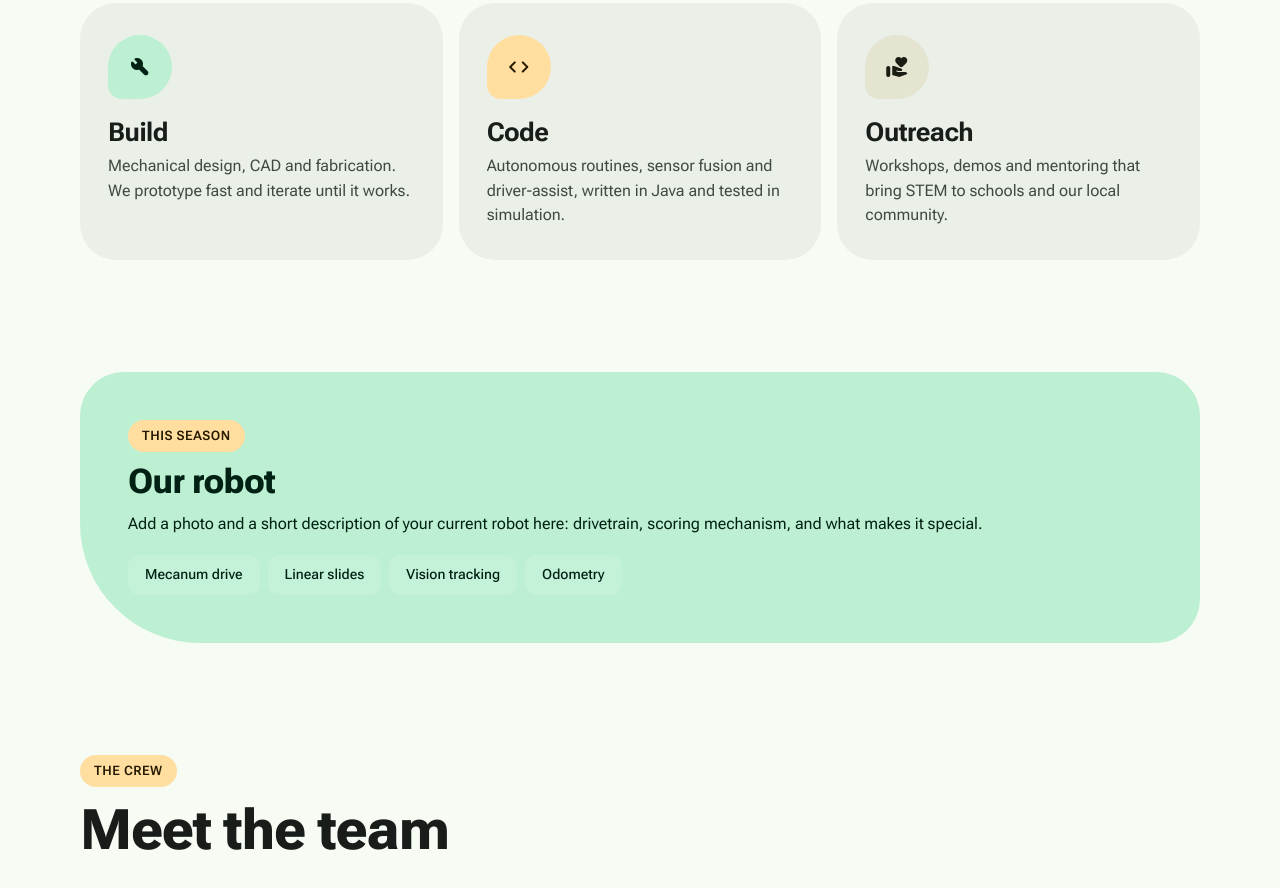
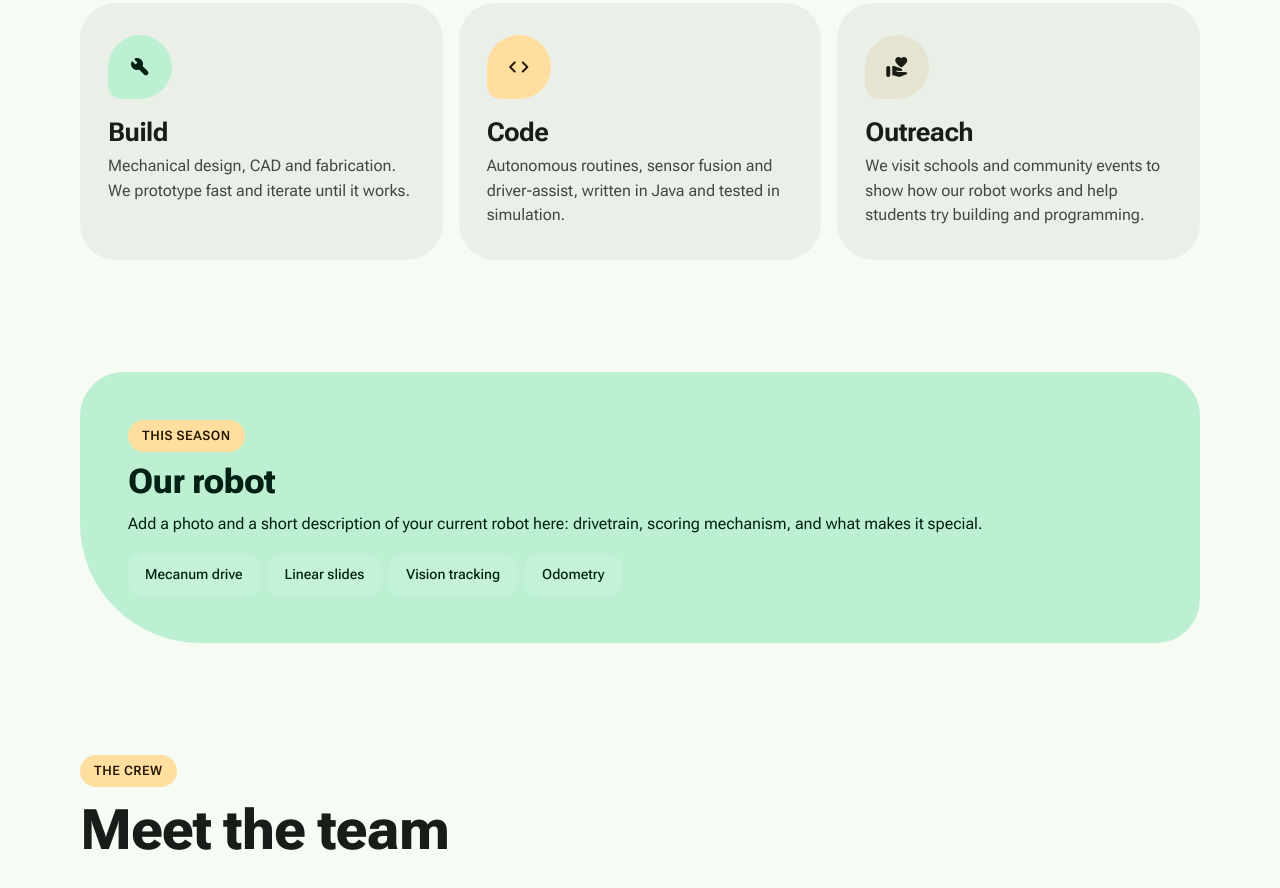
Before and after one commit to Dany0443/carpentech, a plain HTML site: page index.html in a window 1280 px wide. Shown: the part 1387-2275 px from the top of the page. Drawn offline with nearby package versions, Linux system fonts and the light colour scheme.

Commit message:
Simplify outreach description

```diff
--- a/index.html
+++ b/index.html
@@ -302,7 +302,7 @@ html.theme-anim,html.theme-anim *{transition:background-color .5s ease,color .5s
   <div class="grid3">
     <article class="card rv"><div class="chip"><span class="ms">build</span></div><h3>Build</h3><p>Mechanical design, CAD and fabrication. We prototype fast and iterate until it works.</p></article>
     <article class="card rv"><div class="chip"><span class="ms">code</span></div><h3>Code</h3><p>Autonomous routines, sensor fusion and driver-assist, written in Java and tested in simulation.</p></article>
-    <article class="card rv"><div class="chip"><span class="ms">volunteer_activism</span></div><h3>Outreach</h3><p>Workshops, demos and mentoring that bring STEM to schools and our local community.</p></article>
+    <article class="card rv"><div class="chip"><span class="ms">volunteer_activism</span></div><h3>Outreach</h3><p>We visit schools and community events to show how our robot works and help students try building and programming.</p></article>
   </div>
 </div></section>
 
```
